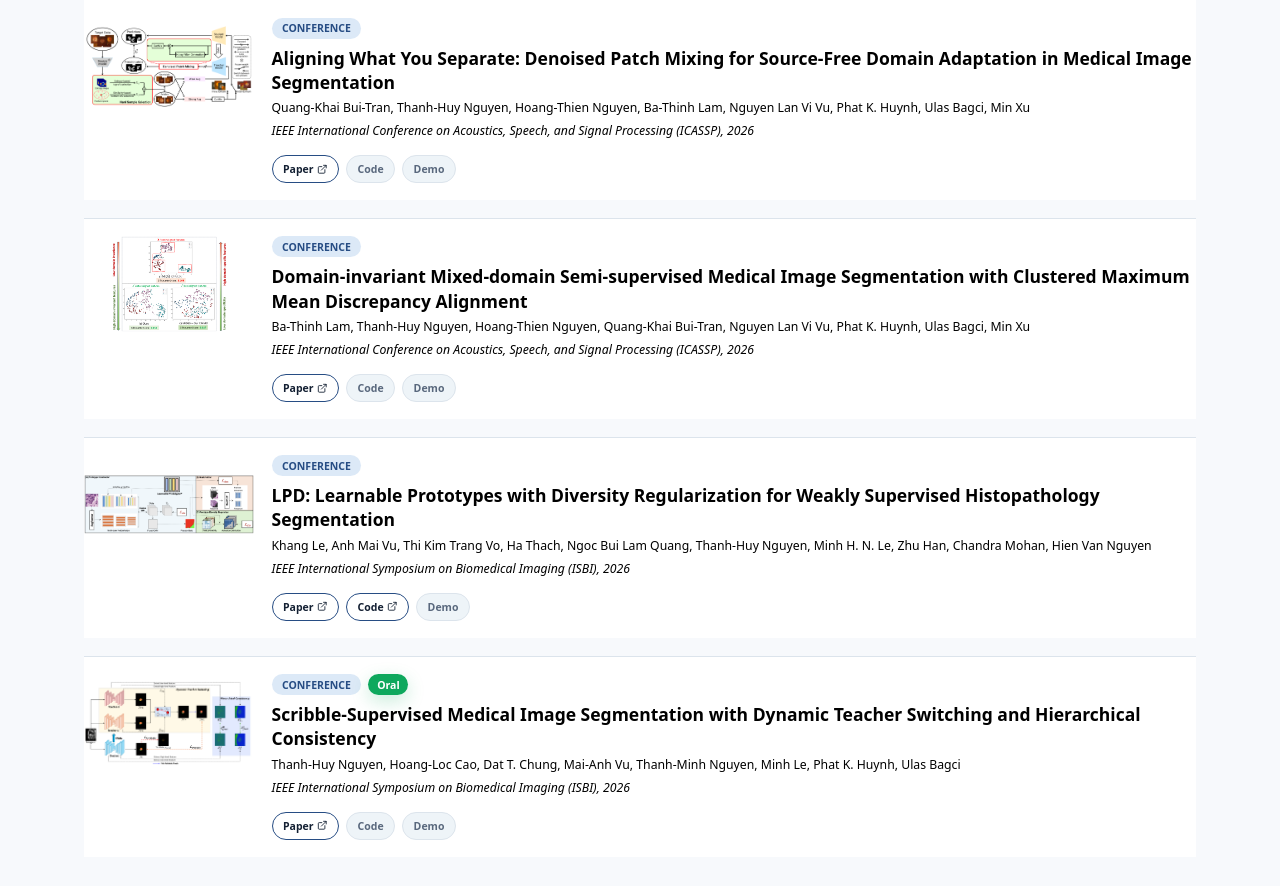
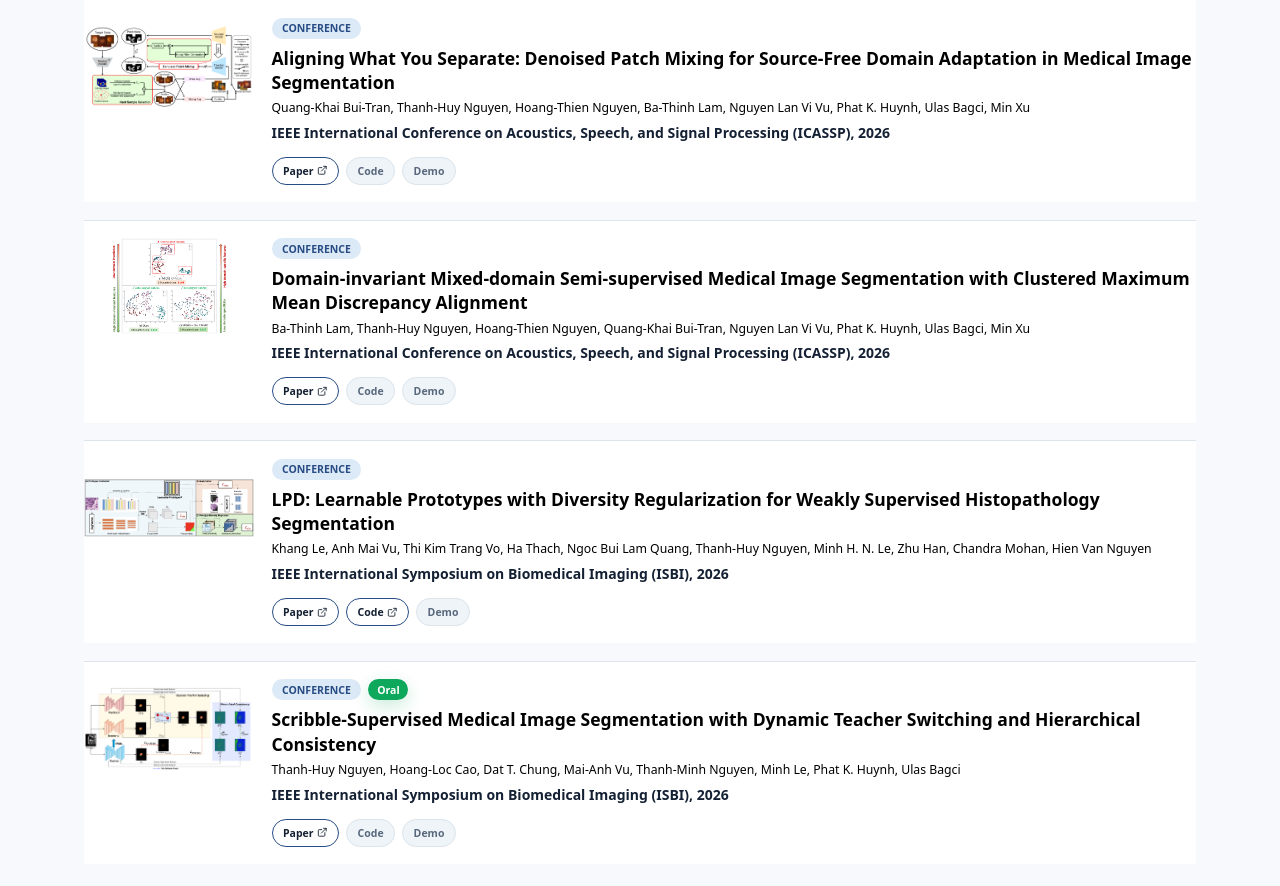
Before and after one commit to AIMA-Research-Group/aima-research-group.github.io, a Next.js app: page / in a window 1280 px wide. Shown: the part 3960-4846 px from the top of the page. Built offline with nearby package versions, Linux system fonts and the light colour scheme.

Commit message:
Improve publication venue typography

```diff
--- a/components/content/Cards.tsx
+++ b/components/content/Cards.tsx
@@ -228,7 +228,14 @@ export function PublicationCard({ publication }: { publication: Publication }) {
           )}
         </h3>
         <p className="mt-1 text-sm font-medium leading-6 text-black">{publication.authors.join(", ")}</p>
-        <p className="mt-0.5 text-sm italic leading-6 text-black">{publication.venue}</p>
+        <p className="mt-1 flex flex-wrap items-center gap-x-2 gap-y-1 text-base font-bold leading-6 text-[var(--text-primary)]">
+          <span>{publication.venue}</span>
+          {publication.publication_type === "journal" && publication.impact_factor ? (
+            <span className="inline-flex rounded-full bg-[var(--aima-soft-blue)] px-2.5 py-1 text-xs font-black text-[var(--aima-deep-blue)]">
+              IF {publication.impact_factor}
+            </span>
+          ) : null}
+        </p>
         <PublicationLinkButtons publication={publication} />
       </div>
     </article>
--- a/content/publications/adaptive-knowledge-transferring-dual-student.yml
+++ b/content/publications/adaptive-knowledge-transferring-dual-student.yml
@@ -13,6 +13,7 @@ authors:
   - Min Xu
 venue: "Pattern Recognition, 2026"
 publication_type: journal
+impact_factor: "7.6"
 badges: []
 thumbnail: "/uploads/publications/adaptive-knowledge-transferring-dual-student.png"
 figure: ""
--- a/content/publications/duetmatch-brain-mri-segmentation.yml
+++ b/content/publications/duetmatch-brain-mri-segmentation.yml
@@ -13,6 +13,7 @@ authors:
   - Min Xu
 venue: "Computerized Medical Imaging and Graphics, 2025"
 publication_type: journal
+impact_factor: "4.9"
 badges: []
 thumbnail: "/uploads/publications/duetmatch-brain-mri-segmentation.png"
 figure: ""
--- a/content/publications/mlg2net-drug-response-prediction.yml
+++ b/content/publications/mlg2net-drug-response-prediction.yml
@@ -8,6 +8,7 @@ authors:
   - Nguyen Quoc Khanh Le
 venue: "Journal of Medical Systems, 2025"
 publication_type: journal
+impact_factor: "5.7"
 badges: []
 thumbnail: "/uploads/publications/mlg2net-drug-response-prediction.png"
 figure: ""
--- a/content/publications/oasis-net-obstetric-ultrasound-segmentation.yml
+++ b/content/publications/oasis-net-obstetric-ultrasound-segmentation.yml
@@ -21,6 +21,7 @@ authors:
   - Nguyen Quoc Khanh Le
 venue: "IEEE Journal of Biomedical and Health Informatics (JBHI), 2025"
 publication_type: journal
+impact_factor: "6.8"
 badges: []
 thumbnail: "/uploads/publications/oasis-net-obstetric-ultrasound-segmentation.png"
 figure: ""
--- a/content/publications/up2d-source-free-domain-adaptation.yml
+++ b/content/publications/up2d-source-free-domain-adaptation.yml
@@ -12,6 +12,7 @@ authors:
   - Ulas Bagci
 venue: "Neurocomputing, 2025"
 publication_type: journal
+impact_factor: "6.5"
 badges: []
 thumbnail: "/uploads/publications/up2d-source-free-domain-adaptation.jpg"
 figure: ""
--- a/lib/validation/schemas.ts
+++ b/lib/validation/schemas.ts
@@ -88,6 +88,7 @@ export const publicationSchema = z.object({
   venue: z.string().min(1),
   publication_type: z.enum(["journal", "conference", "preprint", "workshop", "poster", "thesis", "other"]),
   abstract: z.string().optional().default(""),
+  impact_factor: z.string().optional().default(""),
   badges: z.array(z.enum(["Oral", "Highlight", "Best Paper Award"])).optional().default([]),
   thumbnail: z.string().optional().default(""),
   figure: z.string().optional().default(""),
--- a/public/admin/config.yml
+++ b/public/admin/config.yml
@@ -113,6 +113,7 @@ collections:
         name: publication_type
         widget: select
         options: [journal, conference, preprint, workshop, poster, thesis, other]
+      - { label: Impact Factor, name: impact_factor, widget: string, required: false }
       - label: Badges
         name: badges
         widget: select
```
Also changed, not shown: 1 other file (tests, documents, lock files or other folders).
